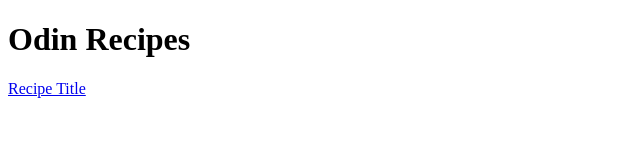
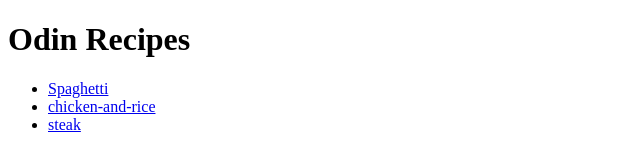
Before and after one commit to swayne7879/Odin-recipes, a plain HTML site: page index.html in a window 1280 px wide. Shown: the whole page, without its empty margins (0-640 px from the left). Drawn offline with Linux system fonts and the light colour scheme.

Commit message:
added more links

```diff
--- a/index.html
+++ b/index.html
@@ -6,6 +6,11 @@
  </head>
  <body>
  <h1>Odin Recipes</h1>
- <a href="recipes/spaghetti.html">Recipe Title</a>
+ <ul>
+ <li><a href="recipes/spaghetti.html">Spaghetti</a></li>
+ <li><a href="recipes/chicken-and-rice.html">chicken-and-rice</a></li>
+ <li><a href="recipes/steak.html">steak</a></li>
+ <!--changed recipe titles-->
+ </ul>
  </body>
 </html>
```
